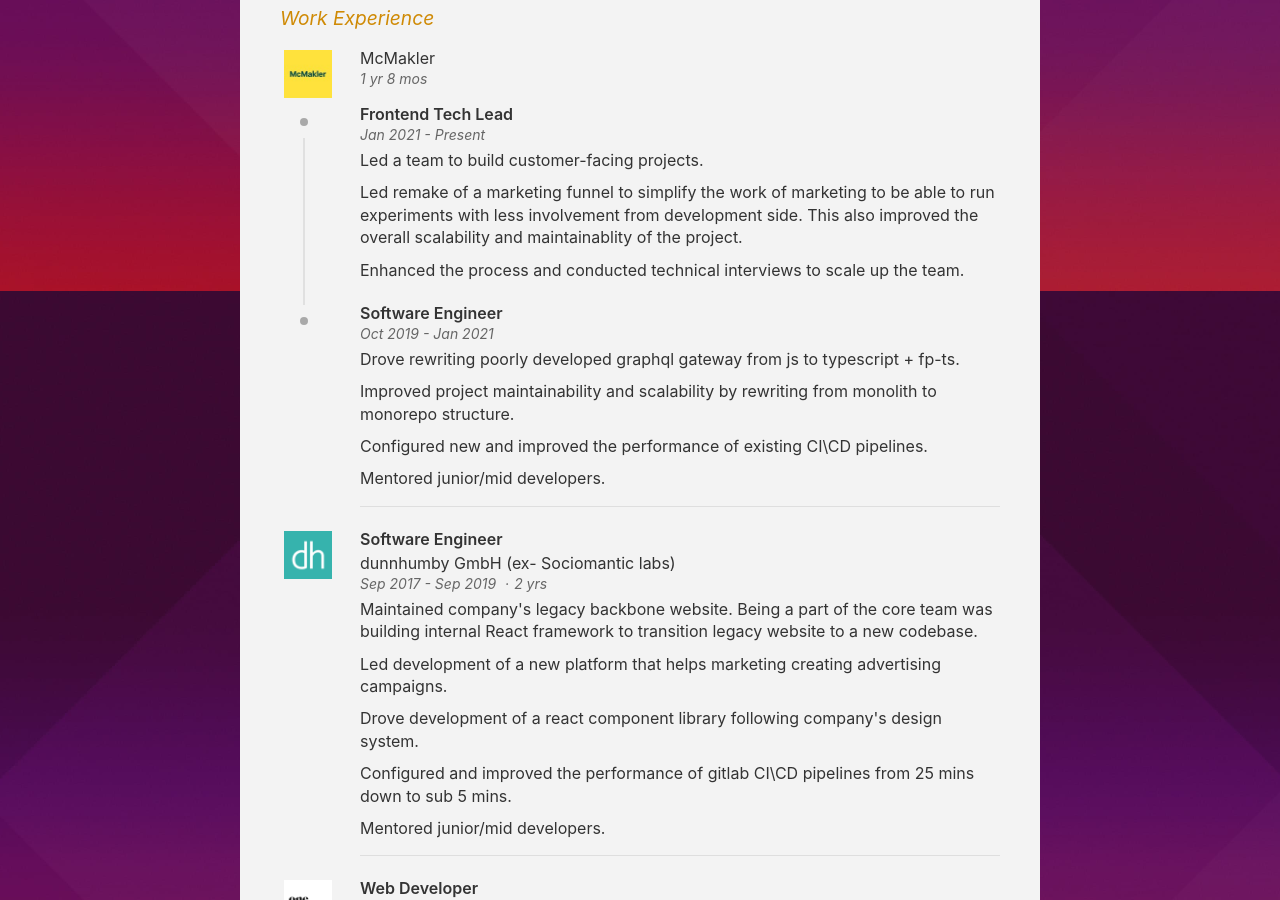
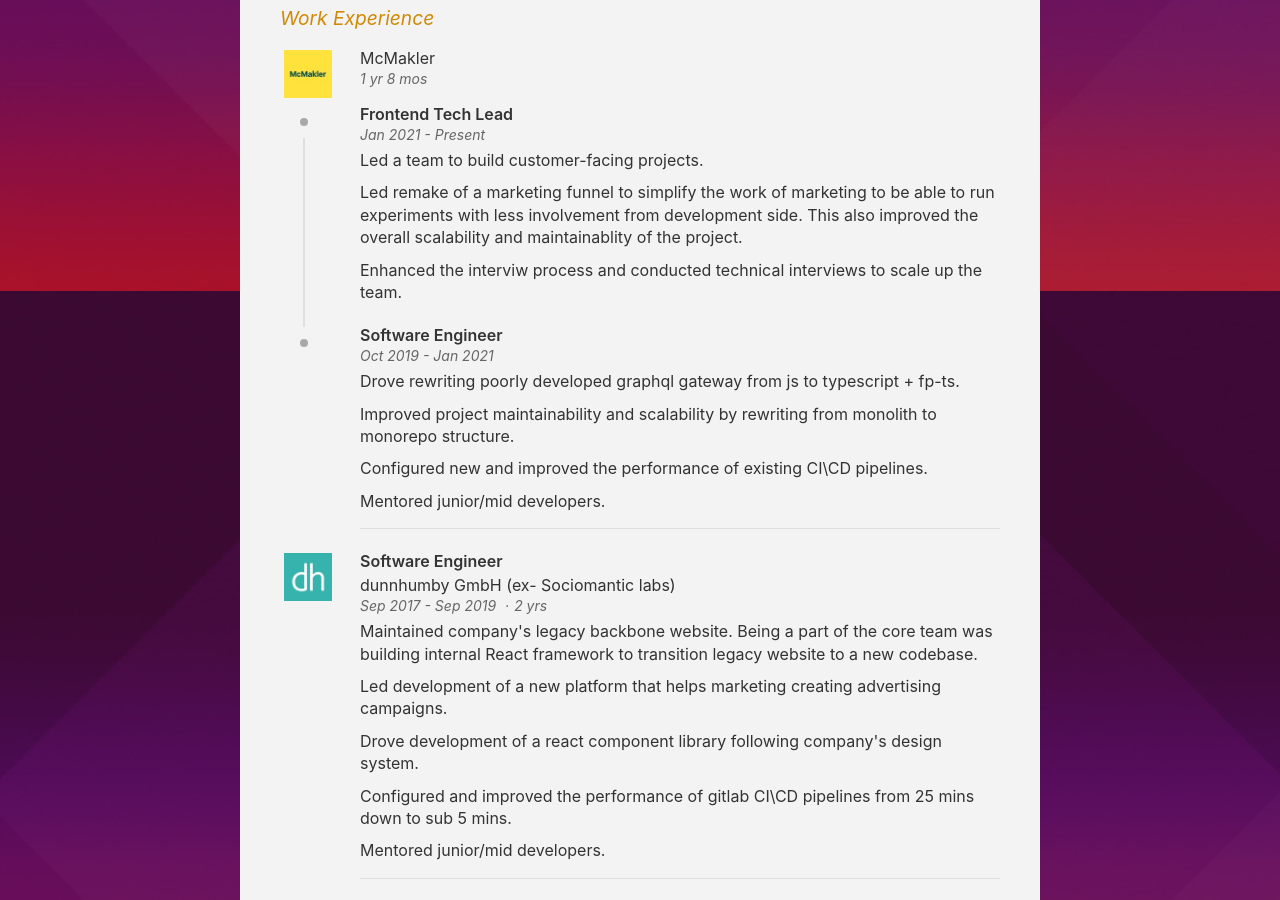
Before and after one commit to ikibalnyi/ikibalnyi.github.io, a Jekyll site: the page built from index.html, in a window 1280 px wide and 900 px high, scrolled down 609 px. Built offline with Jekyll 4.4.1, drawn with Linux system fonts in a browser that asks for light colours.

Commit message:
Improve experience details

```diff
--- a/_data/experience.yml
+++ b/_data/experience.yml
@@ -11,7 +11,7 @@
         - Led remake of a marketing funnel to simplify the work of marketing to be able to run
           experiments with less involvement from development side. This also improved the overall
           scalability and maintainablity of the project.
-        - Enhanced the process and conducted technical interviews to scale up the team.
+        - Enhanced the interviw process and conducted technical interviews to scale up the team.
     - title: Software Engineer
       startDate: Oct 2019
       endDate: Jan 2021
```
